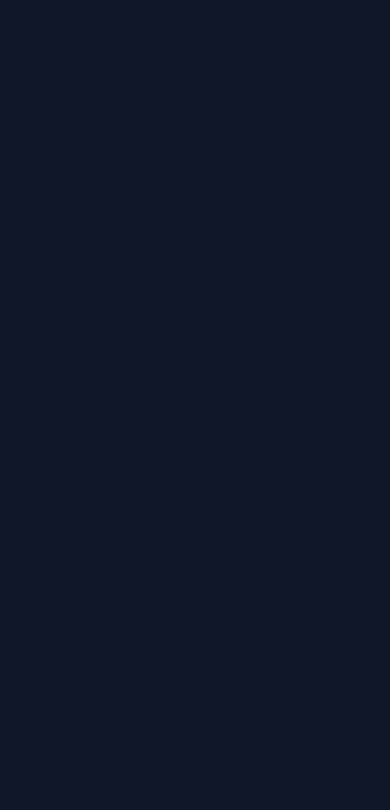
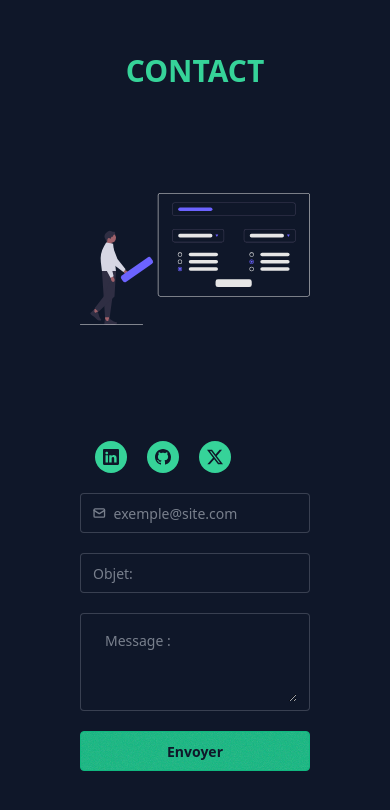
Before and after one commit to Boomwerk/portfolio2026, a Next.js app: page / in a window 390 px wide. Shown: the part 7137-7947 px from the top of the page. Before the commit the page ends 7105 px from the top, so only its background shows below. Built offline with nearby package versions, Linux system fonts and the light colour scheme.

Commit message:
add Experience section

```diff
--- a/app/page.tsx
+++ b/app/page.tsx
@@ -137,7 +137,7 @@ Je souhaite aujourd’hui intégrer une équipe afin de collaborer sur des proje
 
       <div className="flex flex-col justify-center p-5 mt-[100px]">
 
-        <h2 className="font-bold text-primary mb-5  text-center">EXPERIENCES</h2>
+        <h2 className="font-bold text-primary mb-5 text-center">EXPERIENCES</h2>
 
         <div className="flex justify-center w-full p-10">
           <ul className="timeline timeline-vertical p-10">
@@ -297,6 +297,93 @@ Je souhaite aujourd’hui intégrer une équipe afin de collaborer sur des proje
       </div>
 
 
+      <div className="flex items-center justify-center flex-col p-10">
+
+        <h2 className="font-bold text-accent mb-5 p-10">CONTACT</h2>
+
+        <div className="flex flex-wrap justify-center items-center w-full gap-5">
+
+          <div className="w-full md:w-2/5 p-10 flex justify-center items-center">
+            <img src="/image/undraw_complete-form_aarh.svg" alt="" className="w-100 md:w-lg" />
+          </div>
+          <div className="flex flex-col items-center gap-5 p-10 w-xl">
+
+            <div className="w-50 flex content-around items-center gap-5 mt-4">
+
+              <div className="flex items-center align-items rounded-full bg-accent p-2 ">
+                <svg xmlns="http://www.w3.org/2000/svg" width="16" height="16" fill="currentColor" className="bi bi-linkedin fill-base-100" viewBox="0 0 16 16">
+                  <path d="M0 1.146C0 .513.526 0 1.175 0h13.65C15.474 0 16 .513 16 1.146v13.708c0 .633-.526 1.146-1.175 1.146H1.175C.526 16 0 15.487 0 14.854zm4.943 12.248V6.169H2.542v7.225zm-1.2-8.212c.837 0 1.358-.554 1.358-1.248-.015-.709-.52-1.248-1.342-1.248S2.4 3.226 2.4 3.934c0 .694.521 1.248 1.327 1.248zm4.908 8.212V9.359c0-.216.016-.432.08-.586.173-.431.568-.878 1.232-.878.869 0 1.216.662 1.216 1.634v3.865h2.401V9.25c0-2.22-1.184-3.252-2.764-3.252-1.274 0-1.845.7-2.165 1.193v.025h-.016l.016-.025V6.169h-2.4c.03.678 0 7.225 0 7.225z"/>
+                </svg>
+              </div>
+
+              <div className="flex items-center align-items rounded-full bg-accent p-2">
+                <svg xmlns="http://www.w3.org/2000/svg" width="16" height="16" fill="currentColor" className="bi bi-github fill-base-100" viewBox="0 0 16 16">
+                  <path d="M8 0C3.58 0 0 3.58 0 8c0 3.54 2.29 6.53 5.47 7.59.4.07.55-.17.55-.38 0-.19-.01-.82-.01-1.49-2.01.37-2.53-.49-2.69-.94-.09-.23-.48-.94-.82-1.13-.28-.15-.68-.52-.01-.53.63-.01 1.08.58 1.23.82.72 1.21 1.87.87 2.33.66.07-.52.28-.87.51-1.07-1.78-.2-3.64-.89-3.64-3.95 0-.87.31-1.59.82-2.15-.08-.2-.36-1.02.08-2.12 0 0 .67-.21 2.2.82.64-.18 1.32-.27 2-.27s1.36.09 2 .27c1.53-1.04 2.2-.82 2.2-.82.44 1.1.16 1.92.08 2.12.51.56.82 1.27.82 2.15 0 3.07-1.87 3.75-3.65 3.95.29.25.54.73.54 1.48 0 1.07-.01 1.93-.01 2.2 0 .21.15.46.55.38A8.01 8.01 0 0 0 16 8c0-4.42-3.58-8-8-8"/>
+                </svg>
+              </div>
+
+              <div className="flex items-center align-items rounded-full bg-accent p-2">
+                <svg xmlns="http://www.w3.org/2000/svg" width="16" height="16" fill="currentColor" className="bi bi-twitter-x fill-base-100" viewBox="0 0 16 16">
+                  <path d="M12.6.75h2.454l-5.36 6.142L16 15.25h-4.937l-3.867-5.07-4.425 5.07H.316l5.733-6.57L0 .75h5.063l3.495 4.633L12.601.75Zm-.86 13.028h1.36L4.323 2.145H2.865z"/>
+                </svg>
+              </div>
+
+            </div>
+
+            <form className="flex flex-col gap-5 w-full">
+
+              <label className="input validator w-full">
+                <svg className="h-[1em] opacity-50" xmlns="http://www.w3.org/2000/svg" viewBox="0 0 24 24">
+                  <g
+                    strokeLinejoin="round"
+                    strokeLinecap="round"
+                    strokeWidth="2.5"
+                    fill="none"
+                    stroke="currentColor"
+                  >
+                    <rect width="20" height="16" x="2" y="4" rx="2"></rect>
+                    <path d="m22 7-8.97 5.7a1.94 1.94 0 0 1-2.06 0L2 7"></path>
+                  </g>
+                </svg>
+                <input type="email" placeholder="exemple@site.com" className="w-full" required />
+              </label>
+
+              <div className="validator-hint hidden">Veuillez entrer une adresse email valide </div>
+
+              <label className="input validator w-full">
+                <input type="text" placeholder="Objet: " className="w-full" required pattern="[A-Za-z][A-Za-z0-9\-]*" minLength="3" maxLength="30" title="Seul les Lettres, Chiffres, et Tirer"/>
+              </label>
+              <div className="validator-hint hidden"> Le champ doit comporter entre 3 et 30 caractères. <br />
+              Seules les lettres, les chiffres et les tirets sont autorisés.
+
+              </div>
+
+
+              <label className="textarea validator w-full">
+                 <textarea className="textarea w-full" placeholder="Message :" required pattern="[A-Za-z][A-Za-z0-9\-]*" minLength="3" maxLength="30" title="Seul les Lettres, Chiffres, et Tirer"></textarea>
+              </label>
+
+              <div className="validator-hint hidden"> Le champ doit comporter entre 3 et 30 caractères. <br />
+              Seules les lettres, les chiffres et les tirets sont autorisés.
+
+              </div>
+
+
+              <button className="btn btn-primary text-base-100">Envoyer</button>
+
+
+
+
+
+            </form>
+          </div>
+
+
+        </div>
+      </div>
+
+
+
     </>
   );
 }
--- a/components/navbar.jsx
+++ b/components/navbar.jsx
@@ -46,8 +46,8 @@ const navbar = () => {
 
             <div className={`${isOpen ? 'absolute top-15 left-0 w-full content-center items-center bg-base-100' : 'hidden'} w-1/2 items-center justify-end sm:flex `}>
                 <ul className={`${isOpen ? 'flex flex-col items-center py-5 gap-4':'flex gap-4 px-5'}`}>
-                    <li><a href="#home" className="text-accent border-b border-accent">Home</a></li>
-                    <li><a href="#about" className="text-neutral">About</a></li>
+                    <li><a href="#home" className="text-accent border-b border-accent">Accueil</a></li>
+                    <li><a href="#about" className="text-neutral">À Propos</a></li>
                     <li><a href="#projects" className="text-neutral">Portfolio</a></li>
                     <li><a href="#contact" className="text-neutral">Contact</a></li>
                 </ul>
--- a/components/portfolio.jsx
+++ b/components/portfolio.jsx
@@ -20,8 +20,8 @@ export default function Portfolio() {
         <div className="flex justify-center gap-5 flex-wrap">
 
 
-            { Object.values(project[page]).map(e => {
-                    return (<div className="card bg-base-100 w-96 shadow-sm">
+            { Object.values(project[page]).map((e,index) => {
+                    return (<div key={index}className="card bg-base-100 w-96 shadow-sm">
                         <figure>
                             <img
                             src={e.img}
@@ -34,8 +34,8 @@ export default function Portfolio() {
                             </h2>
                             <p>{e.description}</p>
                             <div className="card-actions justify-end">
-                                {e.technos.map(a => {
-                                    return <div className="badge badge-outline">{a}</div>
+                                {e.technos.map((a,index) => {
+                                    return <div key={index} className="badge badge-outline">{a}</div>
                                 })}
 
                             </div>
```
